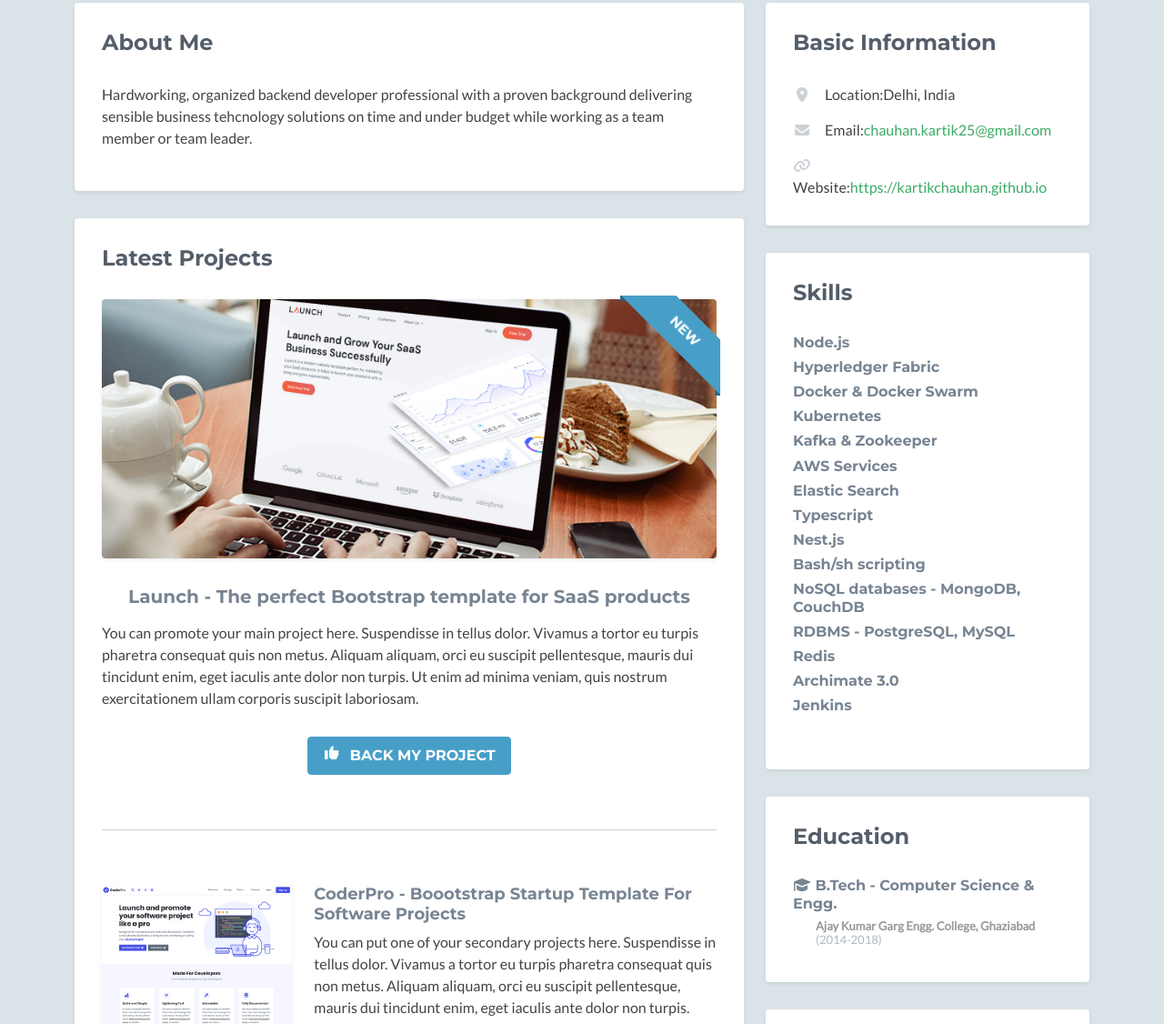
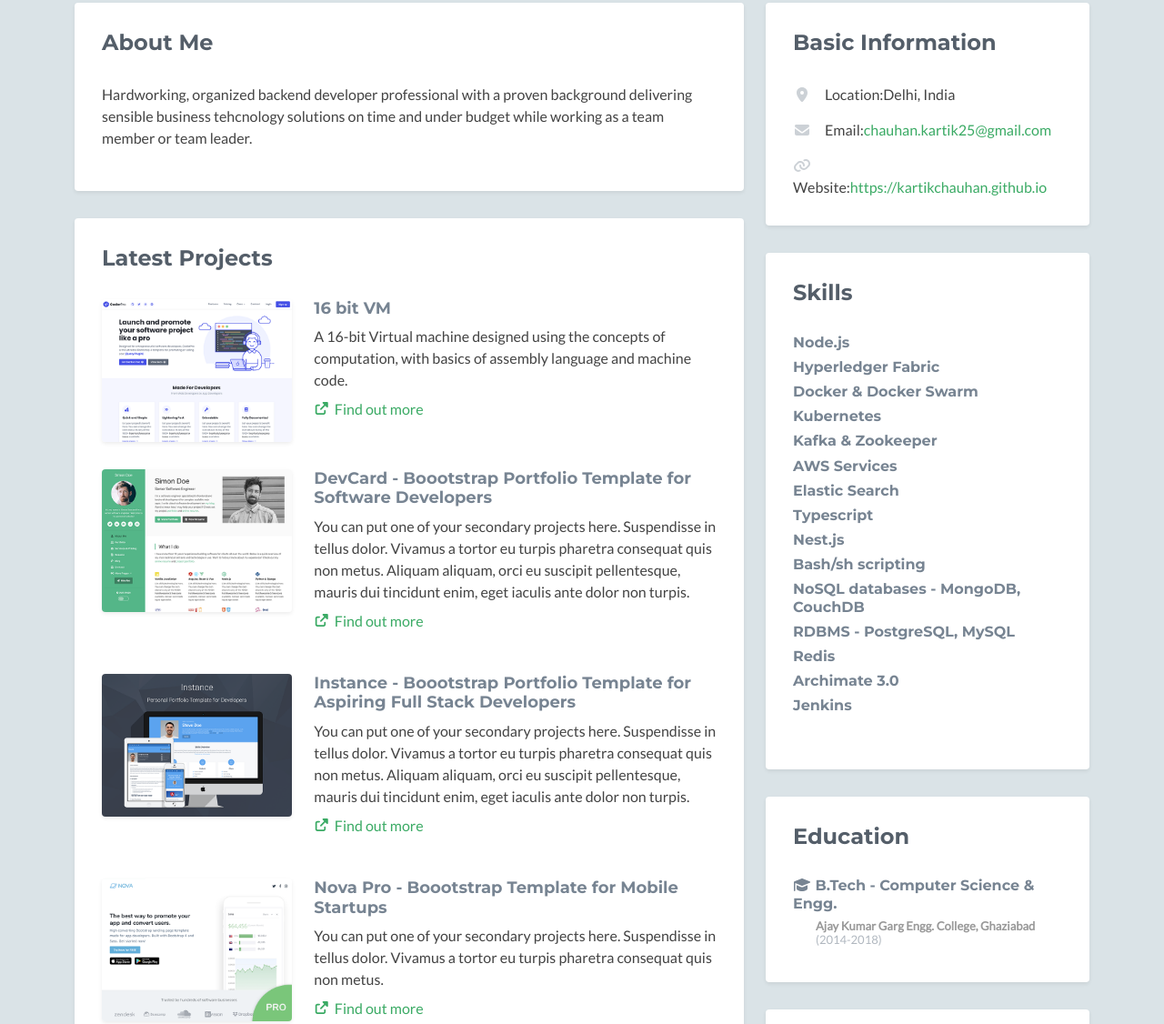
Before and after one commit to kartikchauhan/kartikchauhan.github.io, a plain HTML site: page index2.html in a window 1280 px wide. Shown: the part 385-1511 px from the top of the page at 91% size. Drawn offline with nearby package versions, Linux system fonts and the light colour scheme; no server answers; a script that the page names is missing; some icons are missing.

Commit message:
add project - 16 bit VM

```diff
--- a/index2.html
+++ b/index2.html
@@ -124,33 +124,15 @@
                         <h2 class="heading">Latest Projects</h2>
                         <div class="content">
 
-                            <div class="item featured text-center">
-
-                                <div class="featured-image has-ribbon">
-                                    <a href="https://themes.3rdwavemedia.com/bootstrap-templates/startup/launch-bootstrap-4-template-for-saas-businesses/" target="_blank">
-                                    <img class="img-fluid project-image rounded shadow-sm" src="assets/images/projects/project-featured.jpg" alt="project name" />
-                                    </a>
-                                    <div class="ribbon">
-                                        <div class="text">New</div>
-                                    </div>
-                                </div>
-
-                                <h3 class="title mb-3"><a href="https://themes.3rdwavemedia.com/bootstrap-templates/startup/launch-bootstrap-4-template-for-saas-businesses/" target="_blank">Launch - The perfect Bootstrap template for SaaS products</a></h3>
-
-                                <div class="desc text-start">
-                                    <p>You can promote your main project here. Suspendisse in tellus dolor. Vivamus a tortor eu turpis pharetra consequat quis non metus. Aliquam aliquam, orci eu suscipit pellentesque, mauris dui tincidunt enim, eget iaculis ante dolor non turpis. Ut enim ad minima veniam, quis nostrum exercitationem ullam corporis suscipit laboriosam.</p>
-                                </div><!--//desc-->
-                                <a class="btn btn-cta-secondary" href="https://themes.3rdwavemedia.com/bootstrap-templates/startup/launch-bootstrap-4-template-for-saas-businesses/" target="_blank"><i class="fas fa-thumbs-up"></i> Back my project</a>
-                            </div><!--//item-->
-                            <hr class="divider" />
+                            <!-- <hr class="divider" /> -->
                             <div class="item row">
-                                <a class="col-md-4 col-12" href="https://themes.3rdwavemedia.com/bootstrap-templates/startup/coderpro-bootstrap-4-startup-template-for-software-projects/" target="_blank">
+                                <a class="col-md-4 col-12" href="https://github.com/kartikchauhan/16-bit-vm" target="_blank">
                                 <img class="img-fluid project-image rounded shadow-sm" src="assets/images/projects/project-1.png" alt="project name" />
                                 </a>
                                 <div class="desc col-md-8 col-12">
-                                    <h3 class="title"><a href="https://themes.3rdwavemedia.com/bootstrap-templates/startup/coderpro-bootstrap-4-startup-template-for-software-projects/" target="_blank">CoderPro - Boootstrap Startup Template For Software Projects</a></h3>
-                                    <p class="mb-2">You can put one of your secondary projects here. Suspendisse in tellus dolor. Vivamus a tortor eu turpis pharetra consequat quis non metus. Aliquam aliquam, orci eu suscipit pellentesque, mauris dui tincidunt enim, eget iaculis ante dolor non turpis.</p>
-                                    <p><a class="more-link" href="https://themes.3rdwavemedia.com/bootstrap-templates/startup/coderpro-bootstrap-4-startup-template-for-software-projects/" target="_blank"><i class="fas fa-external-link-alt"></i>Find out more</a></p>
+                                    <h3 class="title"><a href="https://github.com/kartikchauhan/16-bit-vm" target="_blank">16 bit VM</a></h3>
+                                    <p class="mb-2">A 16-bit Virtual machine designed using the concepts of computation, with basics of assembly language and machine code.</p>
+                                    <p><a class="more-link" href="https://github.com/kartikchauhan/16-bit-vm" target="_blank"><i class="fas fa-external-link-alt"></i>Find out more</a></p>
                                 </div><!--//desc-->
                             </div><!--//item-->
 
```
